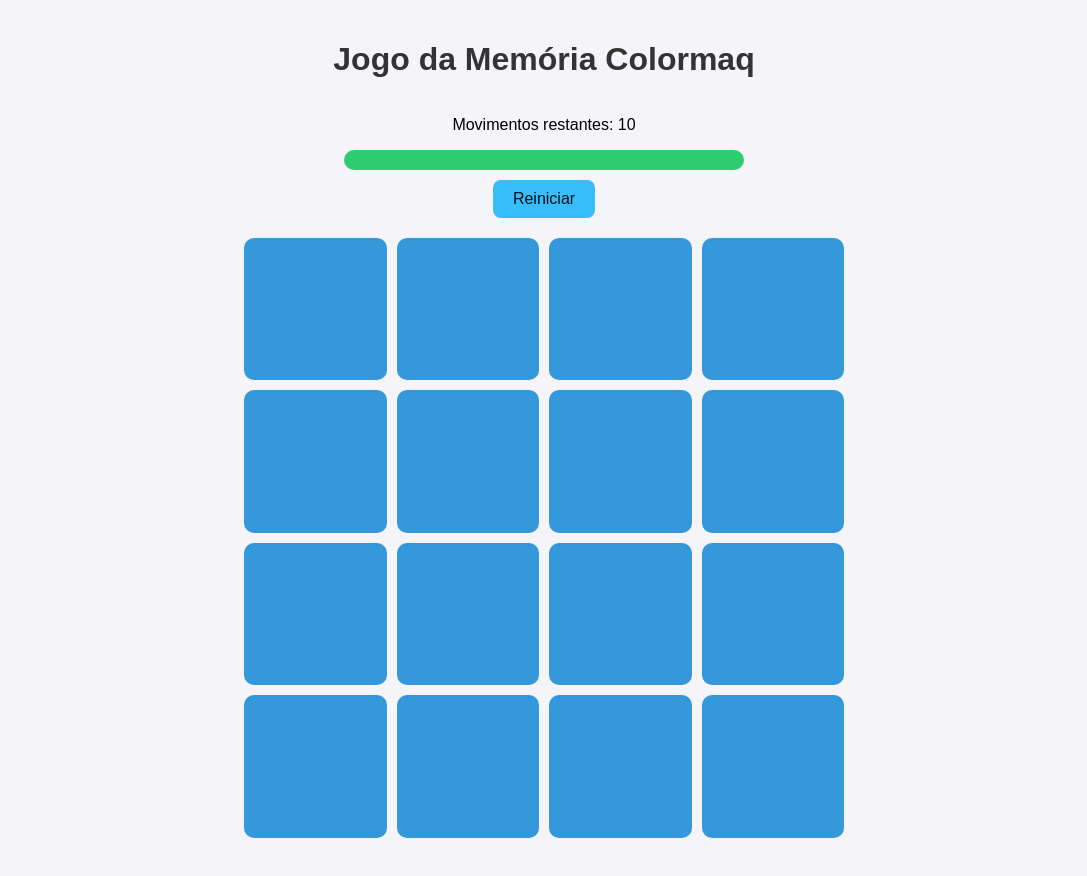
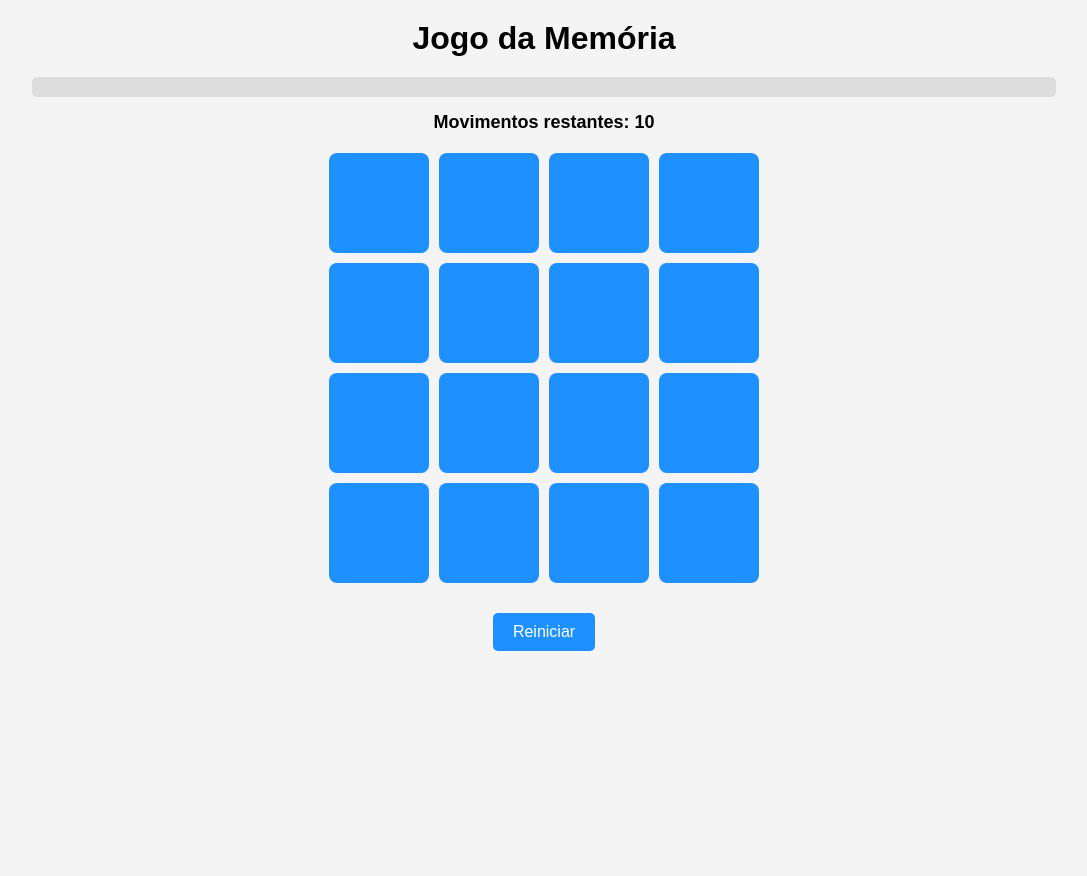
Before and after one commit to maelmedeiros/jogomemoriav4, a plain HTML site: page index.html in a window 1280 px wide. Shown: the whole page, without its empty margins (96-1183 px from the left). After the commit the page ends 800 px from the top, so only its background shows below. Drawn offline with Linux system fonts and the light colour scheme.

Commit message:
Update index.html

```diff
--- a/index.html
+++ b/index.html
@@ -3,53 +3,102 @@
 <head>
   <meta charset="UTF-8">
   <meta name="viewport" content="width=device-width, initial-scale=1.0">
-<title>Jogo da Memória Colormaq</title>
+  <title>Jogo da Memória</title>
   <style>
-body { font-family: Arial, sans-serif; text-align: center; background: #f4f4f9; margin: 0; padding: 20px; }
-h1 { color: #333; }
-#controls { margin: 10px 0; display: flex; flex-direction: column; align-items: center; gap: 10px; }
-#moves-container { width: 100%; max-width: 400px; }
-#progress-bar { width: 100%; height: 20px; background: #ddd; border-radius: 10px; overflow: hidden; }
-#progress { height: 100%; width: 100%; background: #2ecc71; transition: width 0.3s; }
-#gameBoard { display: grid; gap: 10px; margin-top: 20px; max-width: 600px; margin-left: auto; margin-right: auto; }
-.card { position: relative; width: 100%; aspect-ratio: 1/1; cursor: pointer; transform-style: preserve-3d; transition: transform 0.5s; border-radius: 10px; }
-.card.flip { transform: rotateY(180deg); }
-.front, .back { position: absolute; width: 100%; height: 100%; display: flex; align-items: center; justify-content: center; backface-visibility: hidden; border-radius: 10px; }
-.front { background: #3498db; color: white; font-size: 24px; }
-.back { transform: rotateY(180deg); background: white; border: 2px solid #3498db; overflow: hidden; }
-.back img { width: 100%; height: 100%; object-fit: cover; border-radius: 8px; }
-#message { margin-top: 15px; font-size: 20px; font-weight: bold; color: #e74c3c; min-height: 24px; }
-#restartBtn { padding: 10px 20px; font-size: 16px; border: none; border-radius: 8px; background: #38bdf8; color: #001018; cursor: pointer; }
-@media (min-width: 320px) { #gameBoard { grid-template-columns: repeat(2, 1fr); } }
-@media (min-width: 480px) { #gameBoard { grid-template-columns: repeat(3, 1fr); } }
-@media (min-width: 768px) { #gameBoard { grid-template-columns: repeat(4, 1fr); } }
+    body {
+      font-family: Arial, sans-serif;
+      text-align: center;
+      background: #f4f4f4;
+      margin: 0;
+      padding: 0;
+    }
+    h1 {
+      margin: 20px 0;
+    }
+    #game-board {
+      display: grid;
+      grid-template-columns: repeat(4, 100px);
+      grid-gap: 10px;
+      justify-content: center;
+      margin: 20px auto;
+    }
+    .card {
+      width: 100px;
+      height: 100px;
+      background: #1e90ff;
+      display: flex;
+      align-items: center;
+      justify-content: center;
+      font-size: 24px;
+      color: white;
+      cursor: pointer;
+      border-radius: 8px;
+      position: relative;
+      overflow: hidden;
+    }
+    .card img {
+      width: 100%;
+      height: 100%;
+      object-fit: cover;
+      display: none;
+    }
+    .flipped img {
+      display: block;
+    }
+    .flipped {
+      background: #fff;
+    }
+    #message {
+      margin: 15px 0;
+      font-size: 18px;
+      font-weight: bold;
+    }
+    #progress-container {
+      width: 80%;
+      background: #ddd;
+      border-radius: 5px;
+      margin: 10px auto;
+      height: 20px;
+      overflow: hidden;
+    }
+    #progress-bar {
+      height: 100%;
+      width: 0;
+      background: #1e90ff;
+      transition: width 0.3s;
+    }
+    button {
+      margin-top: 10px;
+      padding: 10px 20px;
+      font-size: 16px;
+      cursor: pointer;
+      border: none;
+      border-radius: 5px;
+      background: #1e90ff;
+      color: white;
+    }
+    @media (max-width: 600px) {
+      #game-board {
+        grid-template-columns: repeat(3, 80px);
+        grid-gap: 8px;
+      }
+      .card {
+        width: 80px;
+        height: 80px;
+      }
+    }
   </style>
 </head>
 <body>
-<h1>Jogo da Memória Colormaq</h1>
-<div id="controls">
-  <div id="moves-container">
-    <p>Movimentos restantes: <span id="moves">10</span></p>
-    <div id="progress-bar"><div id="progress"></div></div>
+  <h1>Jogo da Memória</h1>
+  <div id="progress-container">
+    <div id="progress-bar"></div>
   </div>
-  <button id="restartBtn">Reiniciar</button>
-</div>
-<div id="gameBoard"></div>
-<p id="message"></p>
+  <div id="message">Movimentos restantes: 10</div>
+  <div id="game-board"></div>
+  <button onclick="startGame()">Reiniciar</button>
 
   <script>
-const board = document.getElementById("gameBoard");
-const movesSpan = document.getElementById("moves");
-const progress = document.getElementById("progress");
-const message = document.getElementById("message");
-const restartBtn = document.getElementById("restartBtn");
-
-let hasFlipped = false, lockBoard = false, firstCard, secondCard;
-let moves = 10, matches = 0;
-const totalPairs = 8;
-movesSpan.textContent = moves;
-
-// Links diretos do GitHub
     const images = [
       "https://raw.githubusercontent.com/maelmedeiros/jogomemoriav4/refs/heads/main/cenbr.png",
       "https://raw.githubusercontent.com/maelmedeiros/jogomemoriav4/refs/heads/main/cenpr.png",
@@ -61,64 +110,77 @@ const images = [
       "https://raw.githubusercontent.com/maelmedeiros/jogomemoriav4/refs/heads/main/purpremium.png"
     ];
 
-function startGame(){
-  hasFlipped = false; lockBoard = false; firstCard = null; secondCard = null;
-  moves = 10; matches = 0; movesSpan.textContent = moves; message.textContent = "";
-  progress.style.width = "100%";
+    let firstCard, secondCard;
+    let lockBoard = false;
+    let moves = 0;
+    let totalMoves = 10;
 
+    function startGame() {
+      const board = document.getElementById("game-board");
       board.innerHTML = "";
-  let cardValues = [...images, ...images].sort(() => Math.random() - 0.5);
-  cardValues.forEach(url => {
+      moves = 0;
+      document.getElementById("message").innerText = `Movimentos restantes: ${totalMoves}`;
+      updateProgress();
+
+      let cardImages = [...images, ...images];
+      cardImages.sort(() => 0.5 - Math.random());
+
+      cardImages.forEach(img => {
         const card = document.createElement("div");
         card.classList.add("card");
-    card.innerHTML = '<div class="front"></div><div class="back"><img src="' + url + '" alt="img"></div>';
+        card.innerHTML = `<img src="${img}" alt="carta">`;
+        card.addEventListener("click", flipCard);
         board.appendChild(card);
-    card.addEventListener("click", flipCard);
       });
     }
 
-function flipCard(){
-  if(lockBoard || this === firstCard) return;
-  if(moves <= 0) return;
+    function flipCard() {
+      if (lockBoard || this.classList.contains("flipped")) return;
 
-  this.classList.add("flip");
-  if(!hasFlipped){ hasFlipped = true; firstCard = this; return; }
+      this.classList.add("flipped");
+      if (!firstCard) {
+        firstCard = this;
+        return;
+      }
+
       secondCard = this;
       checkMatch();
     }
 
-function checkMatch(){
-  const isMatch = firstCard.querySelector("img").src === secondCard.querySelector("img").src;
-  if(isMatch){
-    disableCards();
-    matches++;
-    if(matches === totalPairs){ message.textContent = "🎉 Parabéns, você venceu!"; }
-  } else { unflipCards(); }
-  updateMoves();
+    function checkMatch() {
+      let isMatch = firstCard.innerHTML === secondCard.innerHTML;
+      if (isMatch) {
+        resetBoard();
+      } else {
+        lockBoard = true;
+        setTimeout(() => {
+          firstCard.classList.remove("flipped");
+          secondCard.classList.remove("flipped");
+          resetBoard();
+        }, 1000);
       }
 
-function disableCards(){
-  firstCard.removeEventListener("click", flipCard);
-  secondCard.removeEventListener("click", flipCard);
-  resetBoard();
+      moves++;
+      let remaining = totalMoves - moves;
+      document.getElementById("message").innerText = remaining > 0
+        ? `Movimentos restantes: ${remaining}`
+        : "Não foi dessa vez!";
+      updateProgress();
+
+      if (remaining === 0) {
+        lockBoard = true;
+      }
     }
 
-function unflipCards(){
-  lockBoard = true;
-  setTimeout(() => { firstCard.classList.remove("flip"); secondCard.classList.remove("flip"); resetBoard(); }, 1000);
+    function resetBoard() {
+      [firstCard, secondCard, lockBoard] = [null, null, false];
     }
 
-function resetBoard(){ [hasFlipped, lockBoard] = [false, false]; [firstCard, secondCard] = [null, null]; }
-
-function updateMoves(){
-  moves--;
-  movesSpan.textContent = moves;
-  progress.style.width = (moves*10)+"%";
-  if(moves === 3){ message.textContent = "⚠️ Faltam 3 movimentos!"; }
-  if(moves <= 0 && matches < totalPairs){ message.textContent = "❌ Não foi dessa vez!"; lockBoard = true; }
+    function updateProgress() {
+      const progress = (moves / totalMoves) * 100;
+      document.getElementById("progress-bar").style.width = progress + "%";
     }
 
-restartBtn.addEventListener("click", startGame);
     startGame();
   </script>
 </body>
```
Lines whose indentation alone changed are shown as unchanged.
